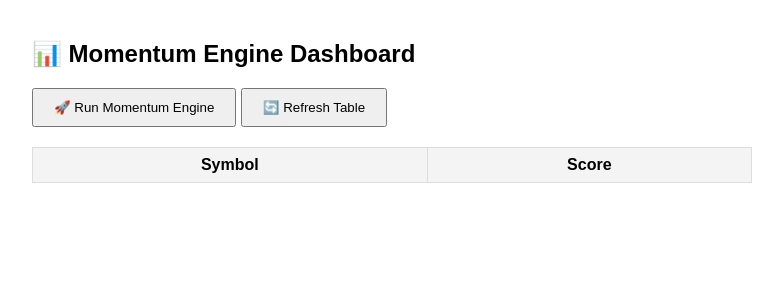
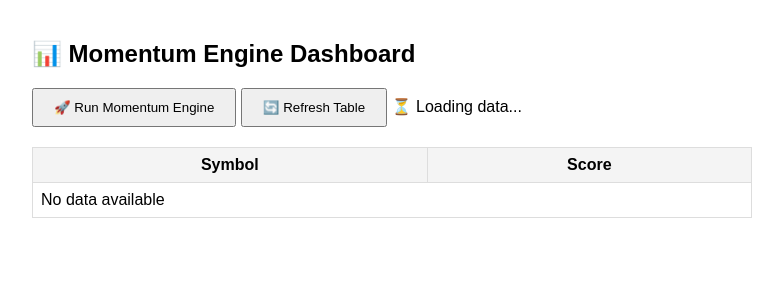
Before and after one commit to batman-ankd99/breakoutlabs, a Flask app: page / in a window 1280 px wide. Shown: the top 300 px of the page, without its empty margins (8-791 px from the left). Run offline with Flask 3, Linux system fonts and the light colour scheme; lists and menus that the app fills with data are empty.

Commit message:
dashboard

```diff
--- a/templates/dashboard.html
+++ b/templates/dashboard.html
@@ -8,6 +8,7 @@
         table { border-collapse: collapse; width: 60%; }
         th, td { border: 1px solid #ddd; padding: 8px; }
         th { background: #f4f4f4; }
+        .loading { color: orange; margin-left: 10px; }
     </style>
 </head>
 <body>
@@ -16,6 +17,8 @@
 
 <button onclick="runMomentum()">🚀 Run Momentum Engine</button>
 <button onclick="loadData()">🔄 Refresh Table</button>
+
+<span id="status"></span>
 
 <table>
     <thead>
@@ -28,30 +31,47 @@
 </table>
 
 <script>
+
 async function runMomentum() {
-    await fetch("/momentum/run", { method: "POST" });
-    alert("Momentum recalculated!");
+    document.getElementById("status").innerText = "⏳ Running momentum engine...";
+
+    await fetch("/api/momentum/run", {
+        method: "POST"
+    });
+
+    document.getElementById("status").innerText = "✅ Completed";
     loadData();
 }
 
 async function loadData() {
-    const res = await fetch("/momentum/top");
+    document.getElementById("status").innerText = "⏳ Loading data...";
+
+    const res = await fetch("/api/momentum/latest");
     const data = await res.json();
 
     const table = document.getElementById("table");
     table.innerHTML = "";
 
+    if (!Array.isArray(data) || data.length === 0) {
+        table.innerHTML = `<tr><td colspan="2">No data available</td></tr>`;
+        return;
+    }
+
     data.forEach(row => {
         const tr = document.createElement("tr");
         tr.innerHTML = `
             <td>${row.symbol}</td>
-            <td>${row.score.toFixed(4)}</td>
+            <td>${Number(row.score).toFixed(4)}</td>
         `;
         table.appendChild(tr);
     });
+
+    document.getElementById("status").innerText = "✅ Updated";
 }
 
+// auto-load on page open
 loadData();
+
 </script>
 
 </body>
```
